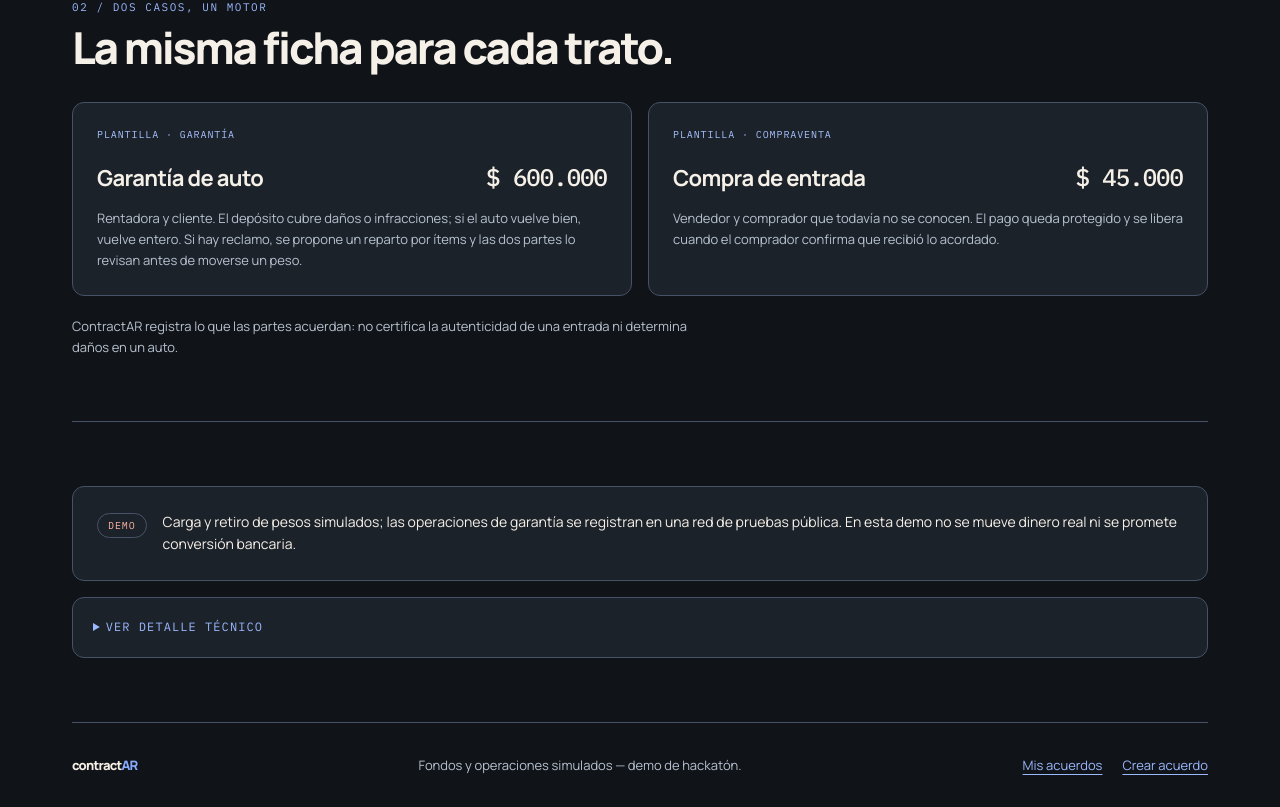
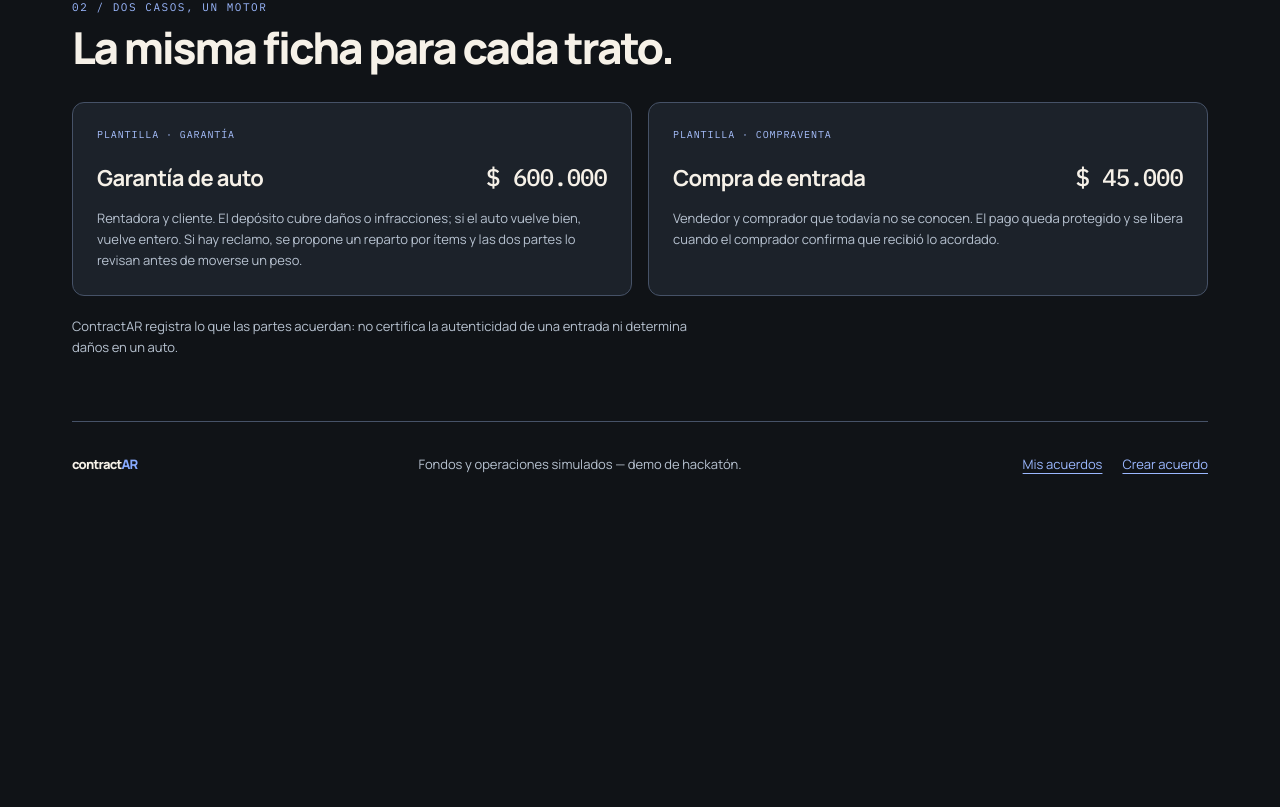
Before and after one commit to JMReader/contractAR, a Next.js app in the folder apps/web/: page / in a window 1280 px wide. Shown: the part 1332-2139 px from the top of the page. After the commit the page ends 1838 px from the top, so only its background shows below. Built offline with nearby package versions, Linux system fonts and the light colour scheme.

Commit message:
landing: sacar sección demo/transparencia (pedido directo)

```diff
--- a/apps/web/src/app/page.tsx
+++ b/apps/web/src/app/page.tsx
@@ -170,50 +170,6 @@ export default function Home() {
           </p>
         </section>
 
-        {/* Aviso honesto de demo + panel técnico de la escena y del producto. */}
-        <section id="demo" className="border-t border-line py-12 sm:py-16">
-          <div className="rounded-xl border border-line bg-surface p-5 sm:p-6">
-            <div className="flex flex-wrap items-start gap-4">
-              <span className="mt-0.5 rounded-full border border-line px-2.5 py-1 font-mono text-[10px] uppercase tracking-[0.09em] text-coral">
-                Demo
-              </span>
-              <p className="min-w-0 flex-1 text-[14px] leading-relaxed">
-                Carga y retiro de pesos simulados; las operaciones de garantía se registran en una
-                red de pruebas pública. En esta demo no se mueve dinero real ni se promete conversión
-                bancaria.
-              </p>
-            </div>
-          </div>
-
-          <details className="mt-4 rounded-xl border border-line bg-surface">
-            <summary className="cursor-pointer p-5 font-mono text-[12px] uppercase tracking-[0.09em] text-ice">
-              Ver detalle técnico
-            </summary>
-            <ul className="space-y-2 p-5 pt-0 text-[13px] leading-relaxed text-muted">
-              <li>
-                <b className="text-ink">Escena de identidad:</b> esfera ASCII dibujada con Canvas 2D
-                — disponible en todo navegador, sin GPU. Al cargar se sondea WebGPU y el resultado se
-                muestra bajo la escena; la integración real con vgpu/WebGPU es trabajo pendiente
-                (stretch), no lo que está corriendo.
-              </li>
-              <li>
-                <b className="text-ink">Coste:</b> unos 1.100 caracteres por cuadro,
-                devicePixelRatio con tope 2, bucle con requestAnimationFrame. Se pausa fuera del
-                viewport (IntersectionObserver) y con la pestaña oculta (document.hidden).
-              </li>
-              <li>
-                <b className="text-ink">Movimiento reducido:</b> con{" "}
-                <code className="font-mono text-ice">prefers-reduced-motion</code> la escena dibuja
-                un único cuadro estático y no inicia el bucle.
-              </li>
-              <li>
-                <b className="text-ink">Dinero:</b> la interfaz habla en pesos; token, red y hashes
-                viven dentro del comprobante técnico de cada acuerdo. La equivalencia 1 tARGt = 1 ARS
-                es una convención de demo, no una cotización.
-              </li>
-            </ul>
-          </details>
-        </section>
       </main>
 
       <footer className="flex flex-wrap items-center justify-between gap-4 border-t border-line py-8 text-[13px] text-muted">
```
